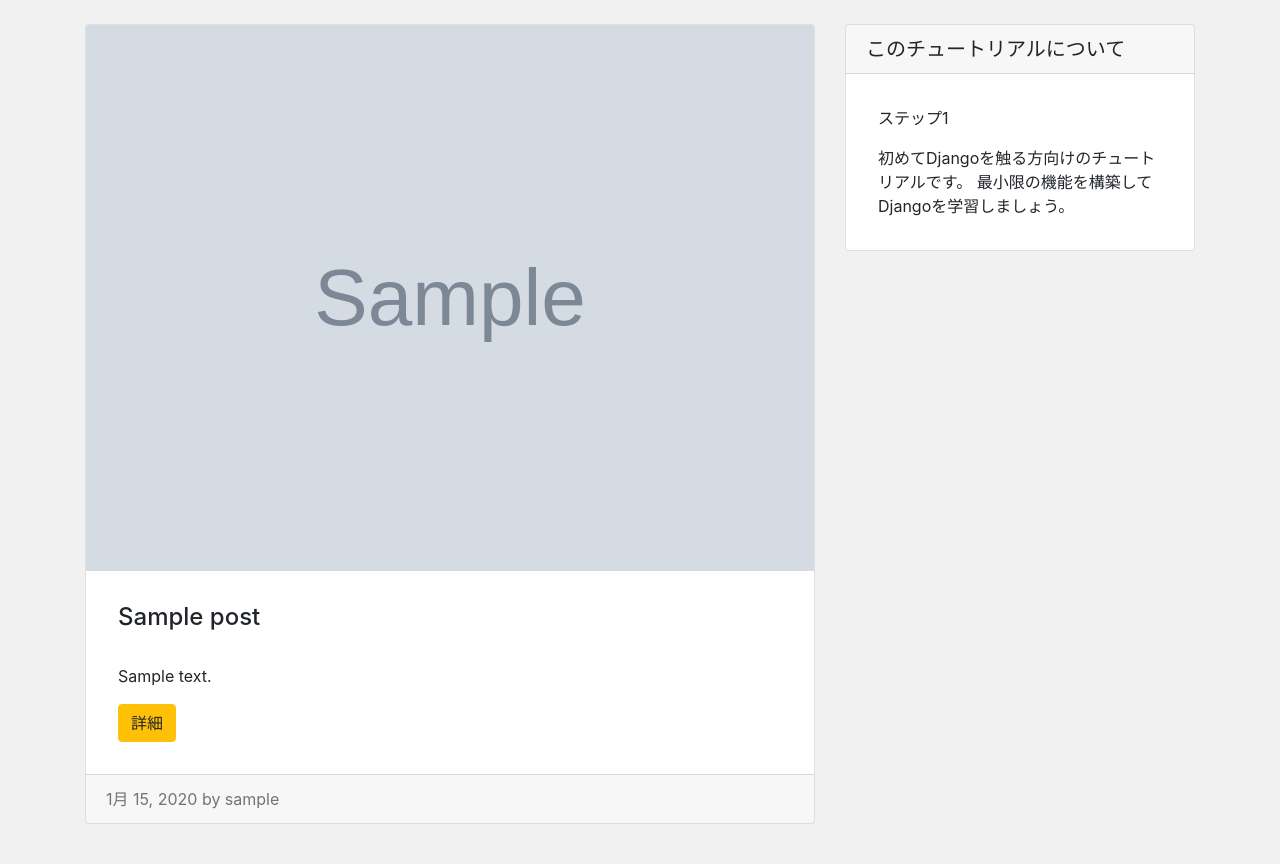
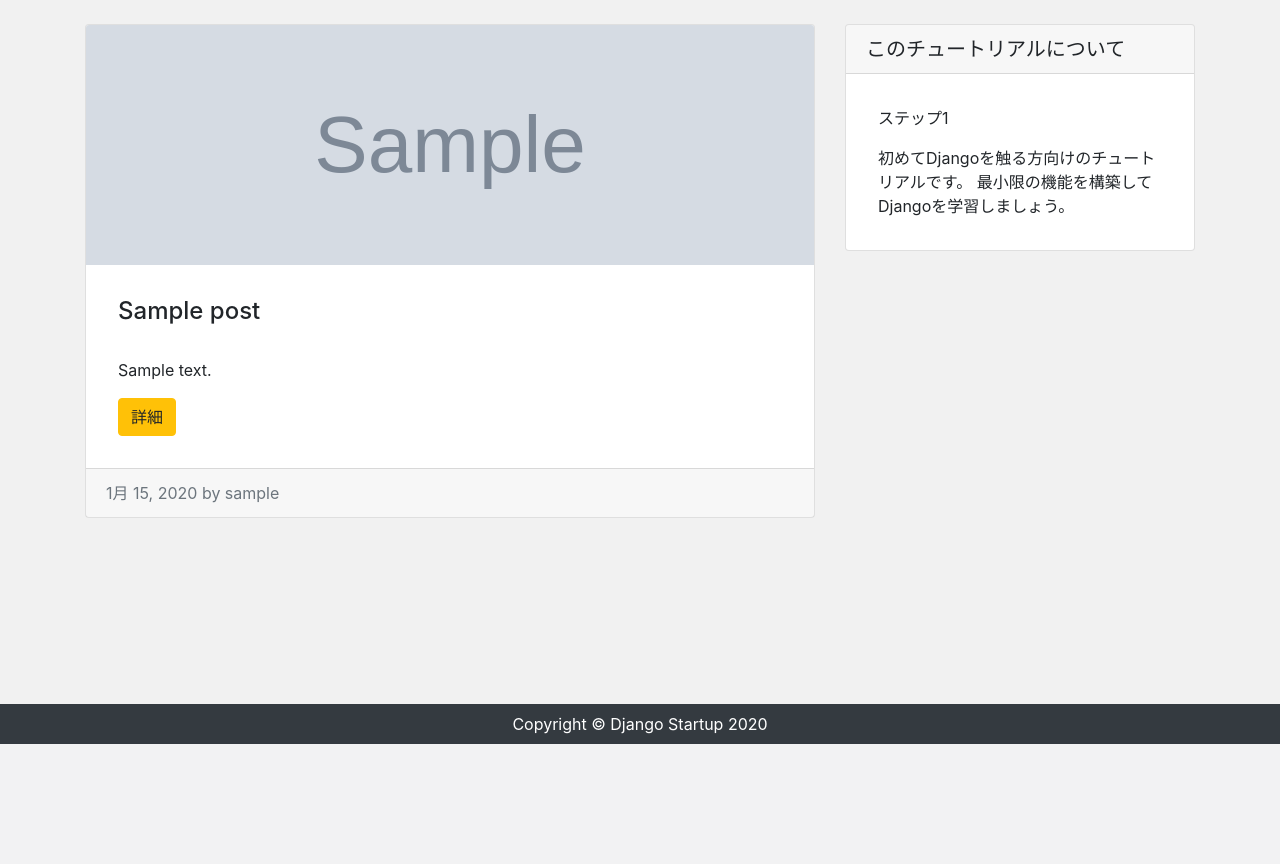
Before and after one commit to c-a-f-f-e/django-blog, a Django app: page / in a window 1280 px wide. Shown: the part 56-920 px from the top of the page. After the commit the page ends 800 px from the top, so only its background shows below. Run offline with Django 3.2, Linux system fonts and the light colour scheme; tables that the repository leaves empty hold one stand-in row (values such as "Sample post"); grey boxes marked "Sample" are stand-in pictures; some libraries are stand-ins or nearby versions.

Commit message:
decolate the pthoto with the css

```diff
--- a/app/templates/app/static/css/style.css
+++ b/app/templates/app/static/css/style.css
@@ -51,3 +51,16 @@ main {
 .form-control:focus {
     box-shadow: none;
 }
+
+/* index */
+.index-img {
+    object-fit: cover;
+    height: 240px;
+}
+
+/* detail */
+.detail-img {
+    object-fit: cover;
+    width: 100%;
+    height: 400px;
+}
```
